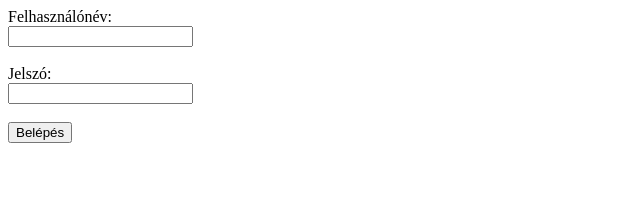
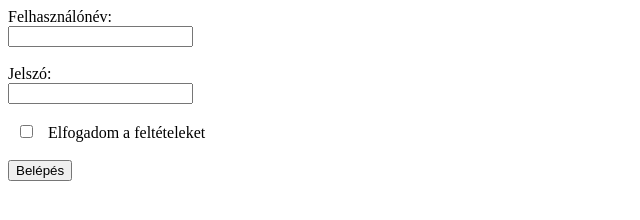
Before and after one commit to lenartaron/rep--loginForm, a plain HTML site: page index.html in a window 1280 px wide. Shown: the whole page, without its empty margins (0-640 px from the left). Drawn offline with Linux system fonts and the light colour scheme.

Commit message:
Update index.html

```diff
--- a/index.html
+++ b/index.html
@@ -19,6 +19,10 @@
         <label for="jelszo">Jelszó: </label> <br>
         <input type="text" id="pass" name="pass" value=" "> <br><br>
     </form>
+    <form>
+          <input type="checkbox" id="TT" name="true" value="">
+           <label for="TT">Elfogadom a feltételeket</label><br><br>
+    </form>
 
     <button onclick="check()">Belépés</button>
 </body>
```
